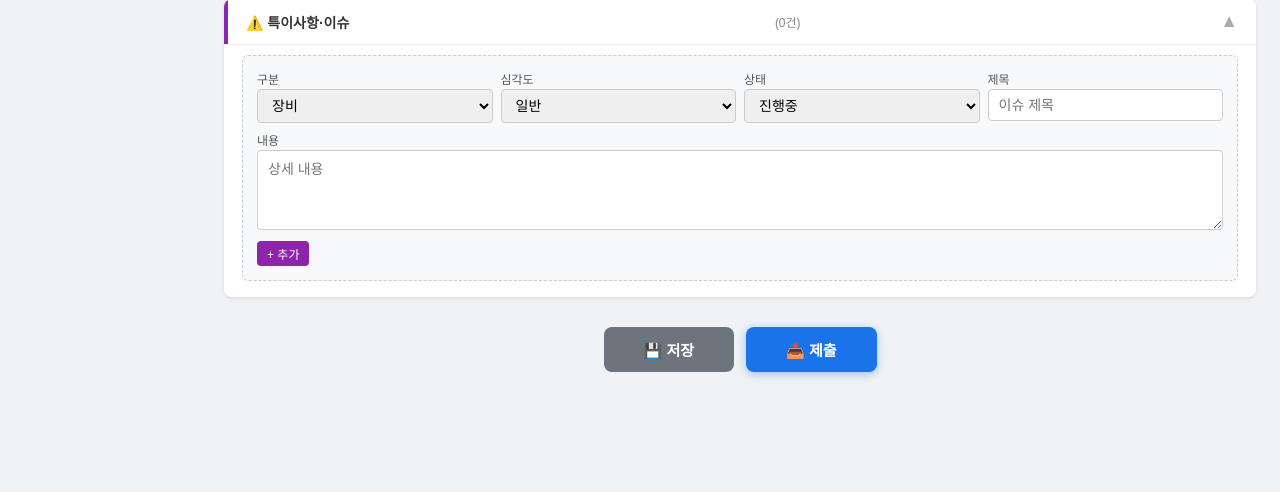
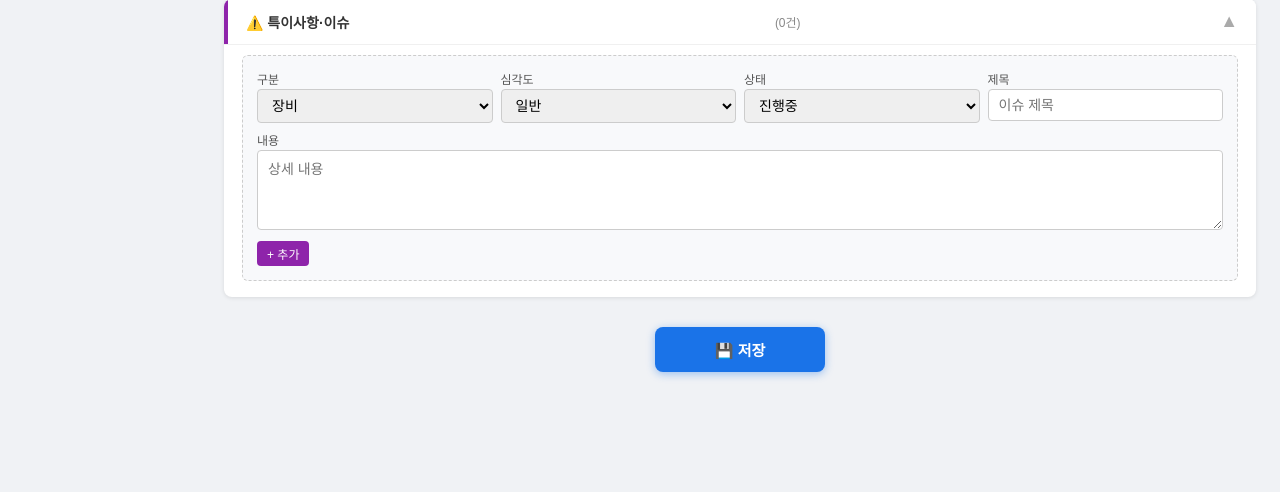
Before and after one commit to caumcpacs-ai/Radiology-worklog, a Flask app: page /write in a window 1280 px wide. Shown: the part 1742-2234 px from the top of the page. Run offline with Flask 3, Linux system fonts and the light colour scheme; the visitor is signed in with stand-in values (Sample User, id 1); data that the repository does not hold is empty.

Commit message:
저장 버튼 클릭 시 제출 여부 확인 팝업 추가
- 저장 버튼 하나로 통합: 클릭 시 화면 유지 + "제출하시겠습니까?" 팝업
- 예 → worklog_submit POST (리스트에 등록)
- 아니오 → 현재 페이지 그대로 유지

Co-Authored-By: Claude Sonnet 4.6 <noreply@anthropic.com>

```diff
--- a/templates/write.html
+++ b/templates/write.html
@@ -438,7 +438,9 @@
   </div>
 </div>
 
-<!-- 저장/제출 버튼 -->
+<!-- 저장 버튼 (저장 후 제출 여부 확인) -->
+<form id="submitForm" method="post" action="{{ url_for('worklog_submit', date_str=sel) }}" style="display:none"></form>
+
 <div style="text-align:center;margin-top:30px;margin-bottom:60px">
   {% if wl_status == '제출' %}
   <div style="margin-bottom:12px">
@@ -449,25 +451,15 @@
   {% elif wl_status == '반려' %}
   <div style="margin-bottom:12px">
     <span style="background:#fdecea;color:#c62828;border:1px solid #ffcdd2;padding:6px 16px;border-radius:20px;font-size:13px;font-weight:600">
-      ⚠️ 반려됨 — 수정 후 다시 제출하세요
+      ⚠️ 반려됨 — 수정 후 다시 저장하세요
     </span>
   </div>
   {% endif %}
-  <div style="display:flex;justify-content:center;gap:12px">
-    <a href="{{ url_for('worklog_list') }}"
-       class="btn btn-secondary"
-       style="padding:12px 40px;font-size:15px;font-weight:700;border-radius:8px">
-      💾 저장
-    </a>
-    <form method="post" action="{{ url_for('worklog_submit', date_str=sel) }}" style="display:inline">
-      <button type="submit"
-         class="btn btn-primary"
-         style="padding:12px 40px;font-size:15px;font-weight:700;border-radius:8px;box-shadow:0 2px 8px rgba(26,115,232,.4)"
-         onclick="return confirm('{{ sel }} 업무일지를 제출하시겠습니까?')">
-        📤 제출
-      </button>
-    </form>
-  </div>
+  <button type="button" onclick="handleSave()"
+     class="btn btn-primary"
+     style="padding:12px 60px;font-size:15px;font-weight:700;border-radius:8px;box-shadow:0 2px 8px rgba(26,115,232,.4)">
+    💾 저장
+  </button>
 </div>
 
 <script>
@@ -486,5 +478,10 @@ function cancelEdit(id) {
   document.getElementById('row-' + id).style.display = 'flex';
   document.getElementById('edit-' + id).style.display = 'none';
 }
+function handleSave() {
+  if (confirm('업무일지가 저장되었습니다.\n제출하시겠습니까?')) {
+    document.getElementById('submitForm').submit();
+  }
+}
 </script>
 {% endblock %}
```
